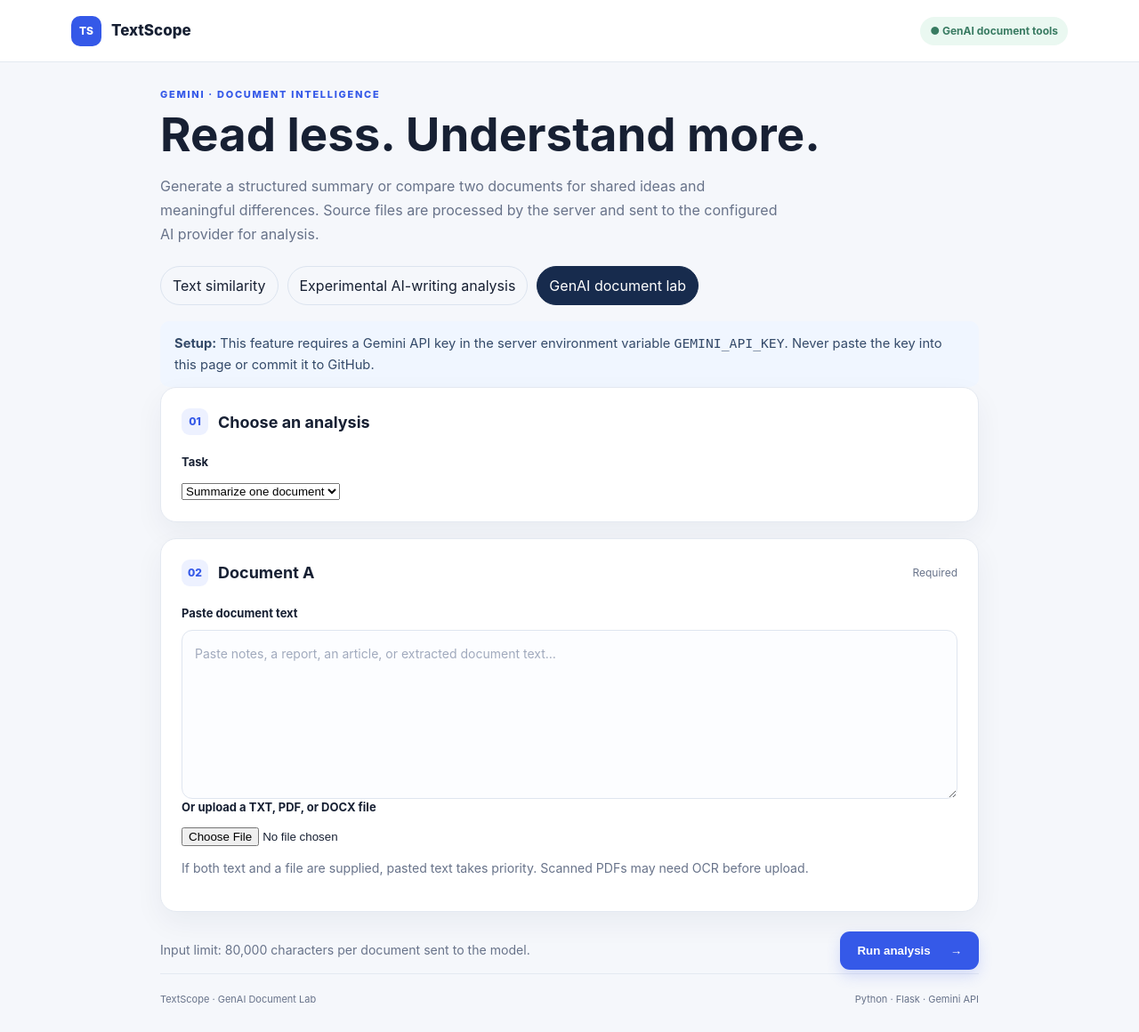
After one commit to namanverma1402/TextScope, a Flask app: page /genai in a window 1280 px wide. The commit adds this page. Shown: the whole page at 89% size. Run offline with Flask 3, Linux system fonts and the light colour scheme; parts of the project's set-up code (start-up, migrations or seed data) failed here and were passed over.

Commit message:
Add Gemini-powered GenAI document tools (#1)
* Add GenAI document analysis route

* Add GenAI document summary and comparison

* Add GenAI document summary and comparison

* Add GenAI document summary and comparison

* Add GenAI document summary and comparison

* Add GenAI document summary and comparison

* Add Gemini SDK dependency

* Add GenAI document lab navigation

* Document GenAI features in README

```diff
--- a/app.py
+++ b/app.py
@@ -2,6 +2,7 @@ from pathlib import Path
 from flask import Flask, render_template, request
 from werkzeug.utils import secure_filename
 from similarity import compare_documents, extract_text_from_file
+from genai_tools import generate_document_insight
 
 app = Flask(__name__)
 app.config['MAX_CONTENT_LENGTH'] = 12 * 1024 * 1024
@@ -19,9 +20,51 @@ def render_page(**kwargs):
 @app.get('/')
 def index():
     mode = request.args.get('mode', 'similarity')
-    if mode not in {'similarity', 'ai'}:
+    if mode not in {'similarity', 'ai', 'genai'}:
         mode = 'similarity'
     return render_page(mode=mode)
+
+
+@app.route('/genai', methods=['GET', 'POST'])
+def genai():
+    if request.method == 'GET':
+        return render_template('genai.html', result=None, error=None, task='summary', warnings=[])
+    task = request.form.get('task', 'summary')
+    if task not in {'summary', 'compare'}:
+        task = 'summary'
+    primary = request.form.get('document_text', '').strip()
+    secondary = request.form.get('comparison_text', '').strip()
+    warnings = []
+    for field_name, target in [('document_file', 'primary'), ('comparison_file', 'secondary')]:
+        uploaded = request.files.get(field_name)
+        if not uploaded or not uploaded.filename:
+            continue
+        suffix = Path(secure_filename(uploaded.filename)).suffix.lower()
+        if suffix not in ALLOWED:
+            warnings.append(f'{uploaded.filename}: unsupported file type. Use TXT, PDF or DOCX.')
+            continue
+        try:
+            extracted = extract_text_from_file(uploaded, suffix).strip()
+            if target == 'primary' and not primary:
+                primary = extracted
+            elif target == 'secondary' and not secondary:
+                secondary = extracted
+        except Exception:
+            warnings.append(f'{uploaded.filename}: unable to read this file.')
+    if not primary:
+        return render_template('genai.html', result=None, error='Paste or upload a document to analyze.', task=task, warnings=warnings), 400
+    if task == 'compare' and not secondary:
+        return render_template('genai.html', result=None, error='For comparison, add a second document.', task=task, document_text=primary, warnings=warnings), 400
+    if len(primary) > MAX_CHARS or len(secondary) > MAX_CHARS:
+        return render_template('genai.html', result=None, error='Each document is limited to 200,000 characters.', task=task, warnings=warnings), 400
+    try:
+        result = generate_document_insight(task, primary, secondary)
+        return render_template('genai.html', result=result, error=None, task=task, document_text=primary, comparison_text=secondary, warnings=warnings)
+    except ValueError as exc:
+        return render_template('genai.html', result=None, error=str(exc), task=task, document_text=primary, comparison_text=secondary, warnings=warnings), 400
+    except Exception:
+        app.logger.exception('GenAI document analysis failed')
+        return render_template('genai.html', result=None, error='GenAI request failed. Check the API key, quota, and server logs, then try again.', task=task, document_text=primary, comparison_text=secondary, warnings=warnings), 502
 
 
 @app.post('/compare')
--- a/requirements.txt
+++ b/requirements.txt
@@ -2,4 +2,5 @@ Flask>=3.0,<4.0
 scikit-learn>=1.4,<2.0
 pypdf>=4.0,<6.0
 python-docx>=1.1,<2.0
+google-genai>=1.0,<2.0
 gunicorn
--- /dev/null
+++ b/templates/genai.html
@@ -0,0 +1,35 @@
+<!doctype html>
+<html lang="en">
+<head>
+  <meta charset="utf-8"><meta name="viewport" content="width=device-width, initial-scale=1">
+  <meta name="description" content="Summarize and compare documents with Gemini-powered generative AI.">
+  <title>TextScope — GenAI Document Lab</title>
+  <link rel="stylesheet" href="{{ url_for('static', filename='style.css') }}">
+  <style>
+    .genai-wrap{max-width:920px;margin:0 auto}.genai-intro{margin:28px 0 22px}.genai-intro h1{font-size:clamp(2rem,5vw,3.3rem);line-height:1.08;margin:8px 0 12px}.genai-intro p{max-width:700px;line-height:1.7;color:var(--muted,#687386)}
+    .genai-form{display:grid;gap:18px}.genai-form .panel{min-width:0}.genai-form textarea{width:100%;min-height:190px;box-sizing:border-box}.genai-form textarea.secondary{min-height:145px}.genai-controls{display:flex;gap:12px;flex-wrap:wrap;align-items:center;justify-content:space-between}.genai-controls select{padding:12px;border:1px solid #d8deea;border-radius:10px;background:white;font:inherit}.genai-result{margin-top:28px;padding:clamp(20px,4vw,34px);border:1px solid #dce4ef;border-radius:18px;background:white;box-shadow:0 12px 40px #15243b0b}.genai-result h2{margin-top:0}.genai-output{white-space:pre-wrap;line-height:1.75;overflow-wrap:anywhere}.genai-notice{padding:13px 16px;border-radius:10px;background:#f0f6ff;color:#344a69;font-size:.92rem;line-height:1.6}.genai-alert{padding:14px 16px;border-radius:10px;margin:18px 0;background:#fff1f0;color:#8c2922}.genai-alert.warning{background:#fff8e6;color:#795b15}.genai-nav{display:flex;gap:10px;flex-wrap:wrap;margin:18px 0}.genai-nav a{display:inline-block;padding:9px 13px;border:1px solid #dce4ef;border-radius:999px;text-decoration:none;color:inherit}.genai-nav a.active{background:#172b4d;color:white;border-color:#172b4d}.genai-small{font-size:.88rem;color:var(--muted,#687386);line-height:1.6}
+  </style>
+</head>
+<body>
+<header class="topbar"><a class="brand" href="/"><span class="brand-mark">TS</span>TextScope</a><span class="local-badge">● GenAI document tools</span></header>
+<main class="container genai-wrap">
+  <section class="genai-intro"><div class="eyebrow">GEMINI · DOCUMENT INTELLIGENCE</div><h1>Read less. <span>Understand more.</span></h1><p>Generate a structured summary or compare two documents for shared ideas and meaningful differences. Source files are processed by the server and sent to the configured AI provider for analysis.</p></section>
+  <nav class="genai-nav" aria-label="TextScope tools"><a href="/?mode=similarity">Text similarity</a><a href="/?mode=ai">Experimental AI-writing analysis</a><a class="active" href="/genai">GenAI document lab</a></nav>
+  <div class="genai-notice"><strong>Setup:</strong> This feature requires a Gemini API key in the server environment variable <code>GEMINI_API_KEY</code>. Never paste the key into this page or commit it to GitHub.</div>
+  {% if error %}<div class="genai-alert" role="alert">{{ error }}</div>{% endif %}
+  {% if warnings %}<div class="genai-alert warning"><strong>File notes</strong><ul>{% for warning in warnings %}<li>{{ warning }}</li>{% endfor %}</ul></div>{% endif %}
+  <form class="genai-form" action="/genai" method="post" enctype="multipart/form-data">
+    <section class="panel"><div class="panel-heading"><div><span class="step">01</span><h2>Choose an analysis</h2></div></div><label for="task">Task</label><select id="task" name="task"><option value="summary" {{ 'selected' if task == 'summary' else '' }}>Summarize one document</option><option value="compare" {{ 'selected' if task == 'compare' else '' }}>Compare two documents</option></select></section>
+    <section class="panel"><div class="panel-heading"><div><span class="step">02</span><h2>Document A</h2></div><span class="muted">Required</span></div><label for="document_text">Paste document text</label><textarea id="document_text" name="document_text" maxlength="200000" placeholder="Paste notes, a report, an article, or extracted document text…">{{ document_text|default('') }}</textarea><label for="document_file">Or upload a TXT, PDF, or DOCX file</label><input id="document_file" name="document_file" type="file" accept=".txt,.pdf,.docx"><p class="genai-small">If both text and a file are supplied, pasted text takes priority. Scanned PDFs may need OCR before upload.</p></section>
+    <section class="panel" id="second-document" {{ 'hidden' if task != 'compare' else '' }}><div class="panel-heading"><div><span class="step">03</span><h2>Document B</h2></div><span class="muted">Comparison only</span></div><label for="comparison_text">Paste the second document</label><textarea class="secondary" id="comparison_text" name="comparison_text" maxlength="200000" placeholder="Paste the second document here…">{{ comparison_text|default('') }}</textarea><label for="comparison_file">Or upload a second file</label><input id="comparison_file" name="comparison_file" type="file" accept=".txt,.pdf,.docx"></section>
+    <div class="genai-controls"><p class="genai-small">Input limit: 80,000 characters per document sent to the model.</p><button class="primary-button" type="submit">Run analysis <span>→</span></button></div>
+  </form>
+  {% if result %}<section class="genai-result" aria-live="polite"><div class="eyebrow">ANALYSIS COMPLETE</div><h2>{{ 'Document comparison' if task == 'compare' else 'Document summary' }}</h2><div class="genai-output">{{ result }}</div><p class="genai-small">AI-generated analysis can omit details or make mistakes. Verify important claims against the original document.</p></section>{% endif %}
+  <footer><span>TextScope · GenAI Document Lab</span><span>Python · Flask · Gemini API</span></footer>
+</main>
+<script>
+const task=document.getElementById('task'), second=document.getElementById('second-document');
+function toggleSecond(){second.hidden=task.value!=='compare';}
+task.addEventListener('change',toggleSecond);toggleSecond();
+</script>
+</body></html>
--- a/templates/index.html
+++ b/templates/index.html
@@ -10,7 +10,7 @@
 <header class="topbar"><a class="brand" href="/"><span class="brand-mark">TS</span>TextScope</a><span class="local-badge">● Local processing</span></header>
 <main class="container">
   <section class="hero"><div class="eyebrow">PYTHON · FLASK · NLP</div><h1>Understand your text.<br><span>Beyond the surface.</span></h1><p>Compare documents for textual overlap or explore an experimental AI-writing detector. Each tool answers a different question.</p></section>
-  <nav class="mode-tabs" aria-label="Analysis mode"><a class="mode-tab {{ 'active' if mode == 'similarity' else '' }}" href="/?mode=similarity"><strong>01</strong><span>Text similarity<small>Compare against references</small></span></a><a class="mode-tab {{ 'active' if mode == 'ai' else '' }}" href="/?mode=ai"><strong>02</strong><span>AI writing analysis<small>Experimental classifier</small></span></a></nav>
+  <nav class="mode-tabs" aria-label="Analysis mode"><a class="mode-tab {{ 'active' if mode == 'similarity' else '' }}" href="/?mode=similarity"><strong>01</strong><span>Text similarity<small>Compare against references</small></span></a><a class="mode-tab {{ 'active' if mode == 'ai' else '' }}" href="/?mode=ai"><strong>02</strong><span>AI writing analysis<small>Experimental classifier</small></span></a><a class="mode-tab" href="/genai"><strong>03</strong><span>GenAI document lab<small>Summarize & compare docs</small></span></a></nav>
   {% if error %}<div class="alert error" role="alert">{{ error }}</div>{% endif %}
   {% if warnings %}<div class="alert warning"><strong>Some files need attention</strong><ul>{% for warning in warnings %}<li>{{ warning }}</li>{% endfor %}</ul></div>{% endif %}
 
```
Also changed, not shown: GENAI_SETUP.md (added, +35 -0 lines), genai_tools.py (added, +55 -0 lines), README.md, 2 other files.
